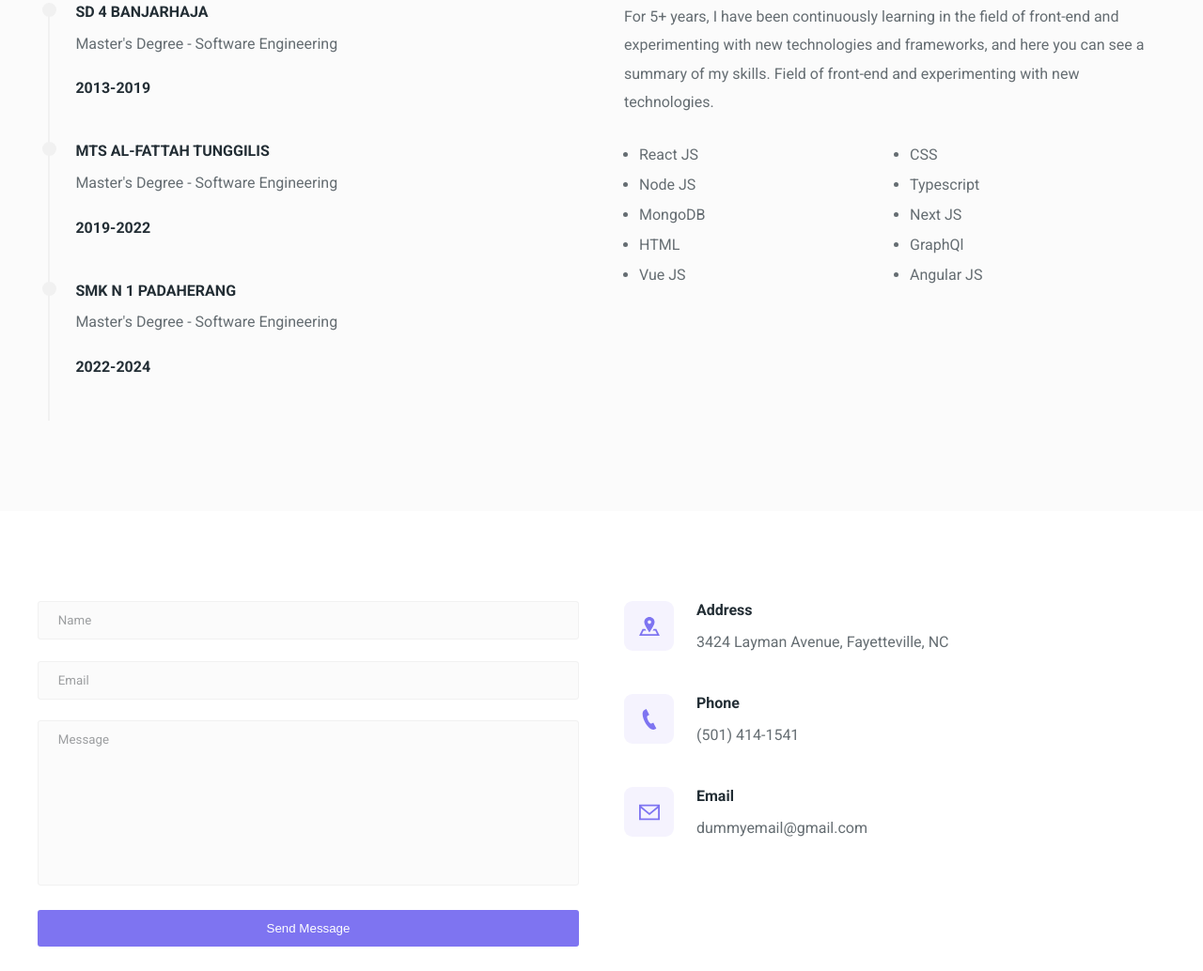
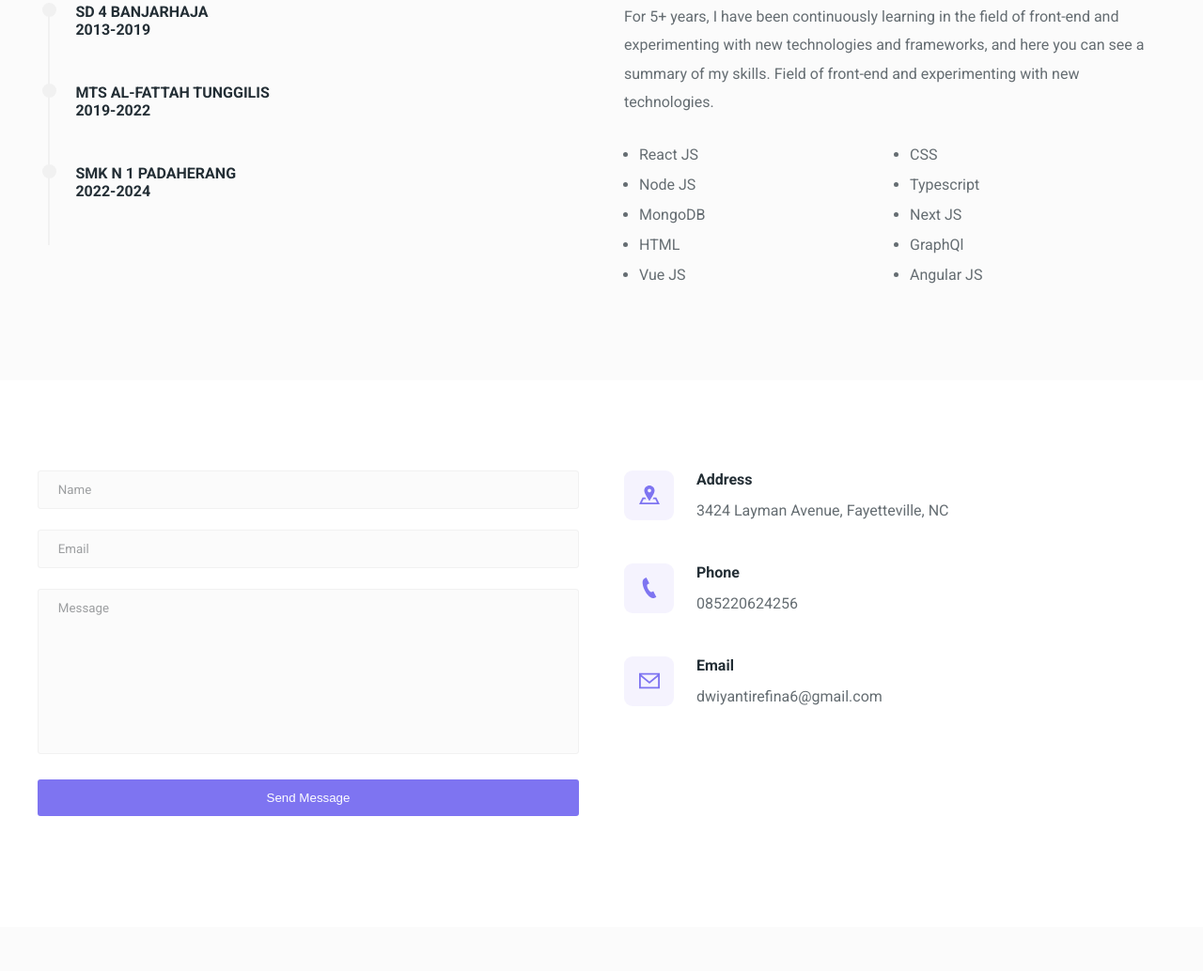
Before and after one commit to revina12/revina12.github.io, a plain HTML site: page index.html in a window 1280 px wide. Shown: the part 2422-3456 px from the top of the page at 94% size. Drawn offline with Linux system fonts and the light colour scheme.

Commit message:
Update index.html

```diff
--- a/index.html
+++ b/index.html
@@ -197,7 +197,6 @@
               </div>
               <div class="education-info">
                 <h4 class="education-title">SD 4 BANJARHAJA</h4>
-                <p>Master's Degree - Software Engineering</p>
                 <h4 class="education-years"> 2013-2019</h4>
               </div>
             </div>
@@ -207,7 +206,6 @@
               </div>
               <div class="education-info">
                 <h4 class="education-title">MTS AL-FATTAH TUNGGILIS</h4>
-                <p>Master's Degree - Software Engineering</p>
                 <h4 class="education-years">2019-2022</h4>
               </div>
             </div>
@@ -217,7 +215,6 @@
               </div>
               <div class="education-info">
                 <h4 class="education-title">SMK N 1 PADAHERANG</h4>
-                <p>Master's Degree - Software Engineering</p>
                 <h4 class="education-years">2022-2024</h4>
               </div>
             </div>
@@ -295,7 +292,7 @@
             </div>
             <div class="contact-item-detail">
               <h4>Phone</h4>
-              <p>(501) 414-1541</p>
+              <p>085220624256</p>
             </div>
           </div>
 
@@ -307,7 +304,7 @@
             </div>
             <div class="contact-item-detail">
               <h4>Email</h4>
-              <p>dummyemail@gmail.com</p>
+              <p>dwiyantirefina6@gmail.com</p>
             </div>
           </div>
         </div>
```
